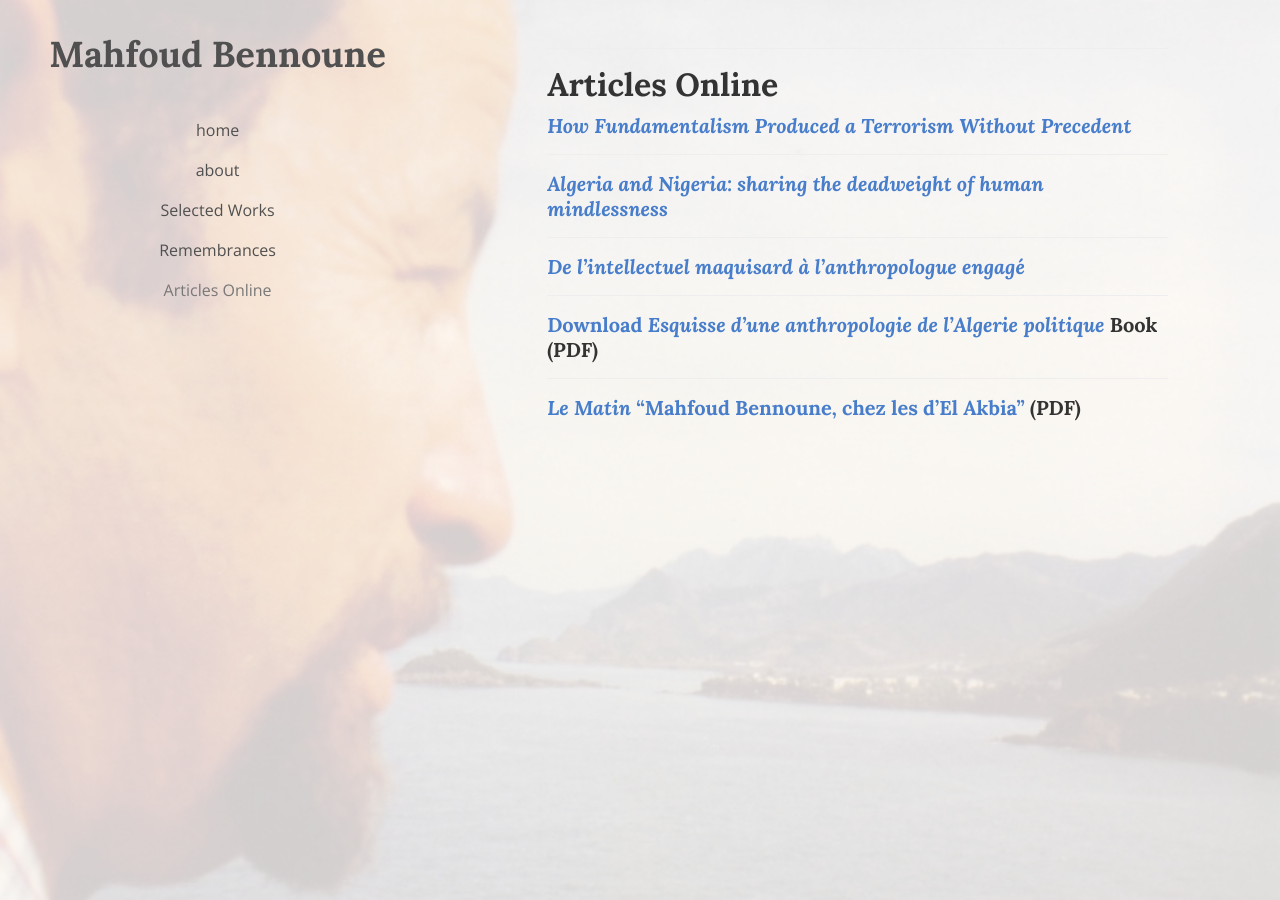
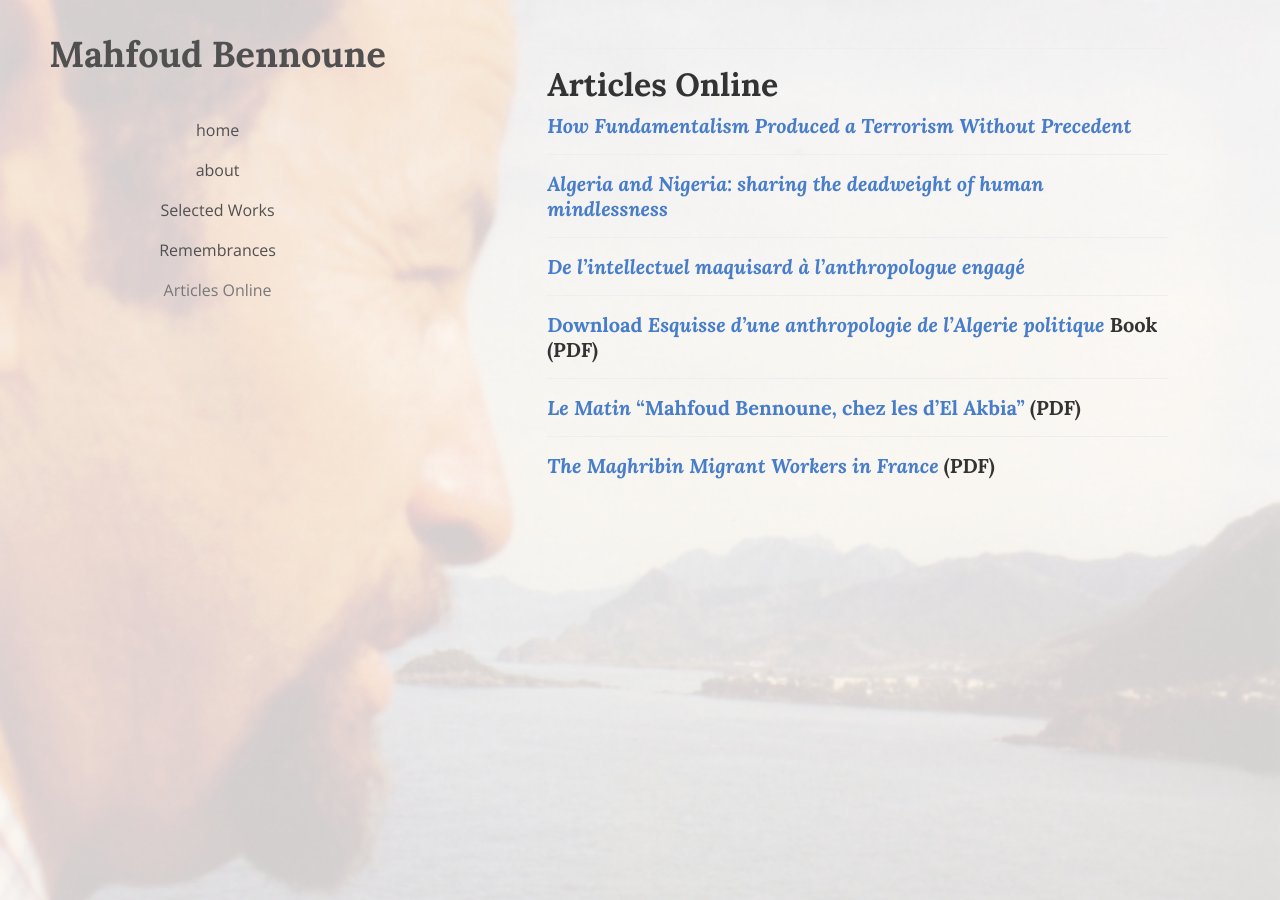
Before and after one commit to sonnetmedia/mahfoudbennoune.com, a Jekyll site: the page built from _pages/articles-online.md, in a window 1280 px wide. Built offline with Jekyll 4.4.1, drawn with Linux system fonts in a browser that asks for light colours; nearby versions of some CDN libraries.

Commit message:
add files

```diff
--- a/_pages/articles-online.md
+++ b/_pages/articles-online.md
@@ -24,3 +24,8 @@ permalink: /articles-online/
 
 
 ##### [*Le Matin* "Mahfoud Bennoune, chez les d'El Akbia"](/assets/files/le-matin.pdf) (PDF)
+
+
+---
+
+##### [*The Maghribin Migrant Workers in France*](/assets/files/The-Maghribin-migrant-workers-in-France.pdf) (PDF)
```
Also changed, not shown: 4 other files.
